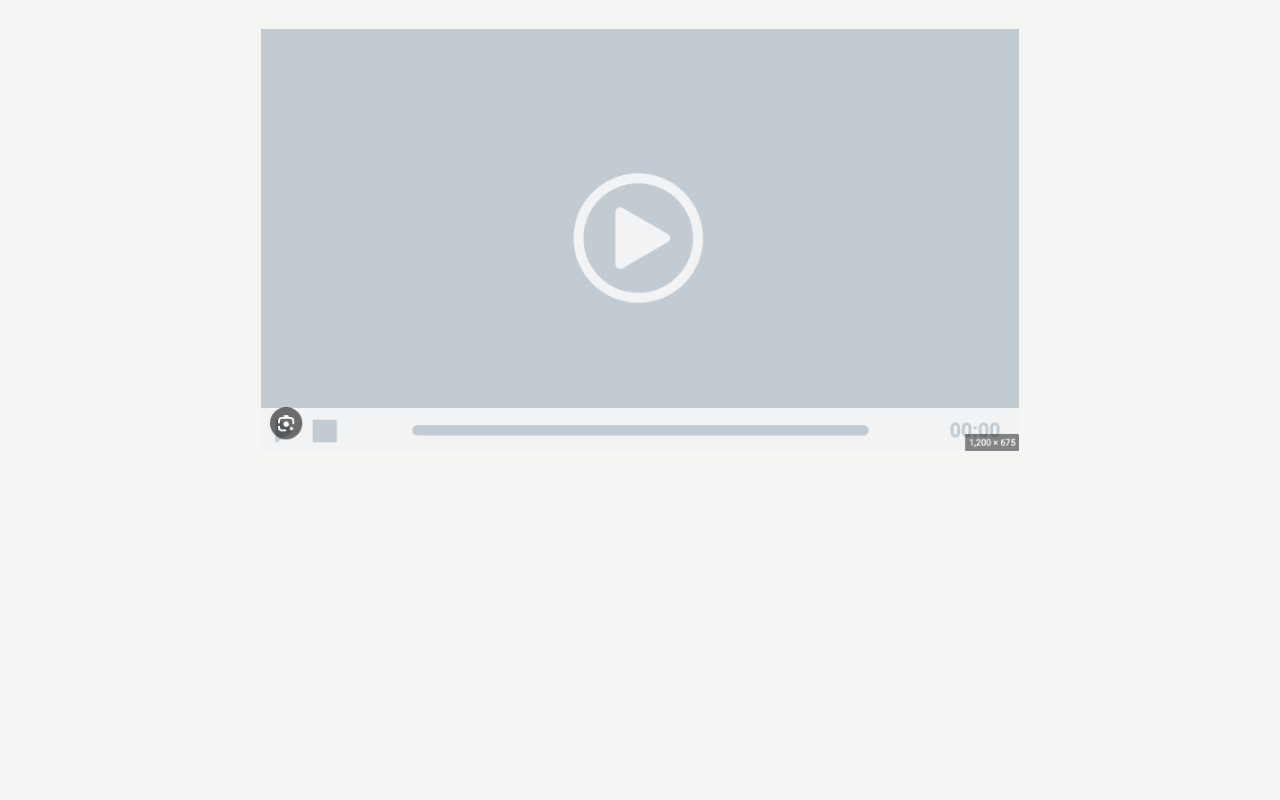
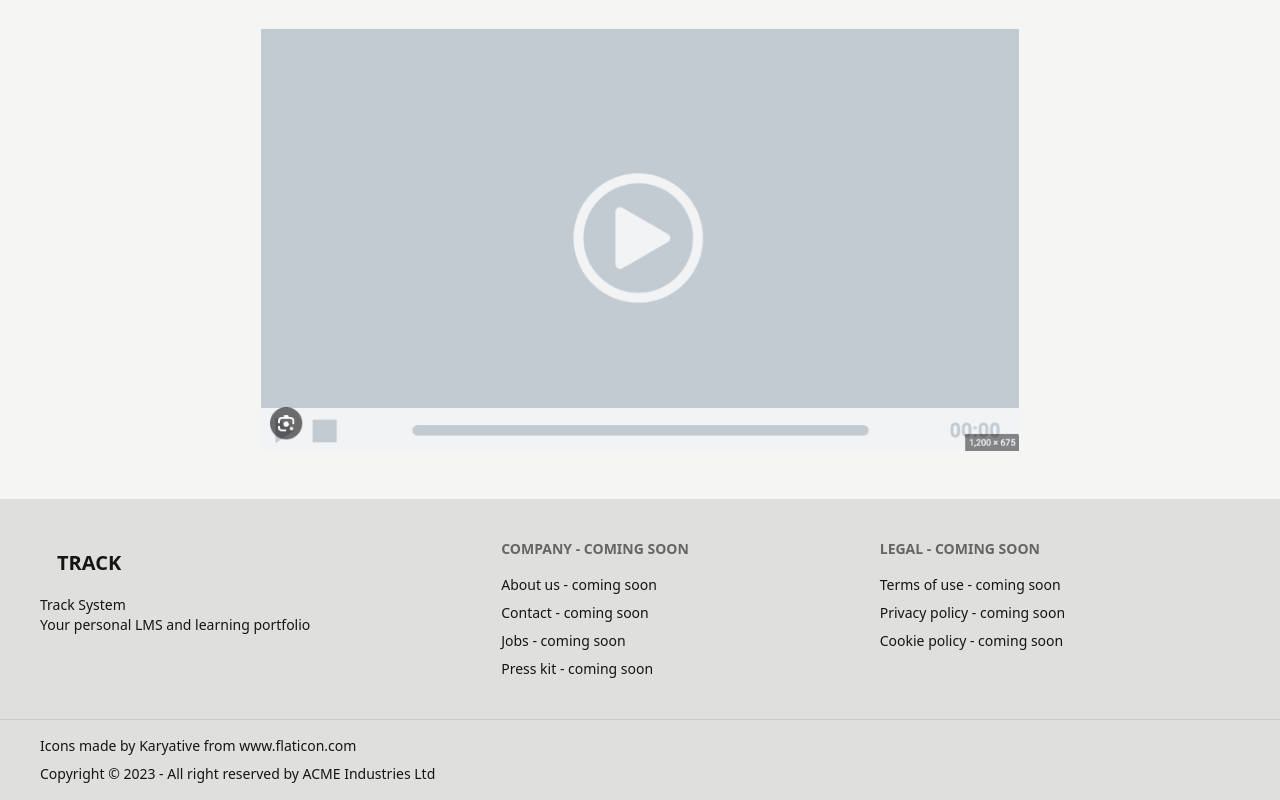
Before and after one commit to CassandraGoose/track-learning-system, a Next.js app: page / in a window 1280 px wide. Shown: the part 2262-3062 px from the top of the page. Before the commit the page ends 2761 px from the top, so only its background shows below. Built offline with nearby package versions, Linux system fonts and the light colour scheme.

Commit message:
add site footer

```diff
--- a/src/components/Layout.tsx
+++ b/src/components/Layout.tsx
@@ -1,4 +1,5 @@
 import Navbar from './Navbar';
+import SiteFooter from './SiteFooter';
 import { Children } from '../lib/interface';
 
 export default function Layout({ children }: Children) {
@@ -6,6 +7,7 @@ export default function Layout({ children }: Children) {
     <>
       <Navbar />
         <main>{children}</main>
+      <SiteFooter />
     </>
   )
 }
--- a/src/components/PathwayProgressDetails.tsx
+++ b/src/components/PathwayProgressDetails.tsx
@@ -11,7 +11,6 @@ export default function PathwayProgressDetails({
   return (
     <div className="flex justify-center items-start mt-0">
       {contentAreas.map((contentArea: ContentArea) => (
-        <>
         <div
           key={contentArea.id}
           className="w-full border border-base-300 bg-base-200 mt-16 rounded-md p-4"
@@ -30,9 +29,7 @@ export default function PathwayProgressDetails({
                 {collapsed ? "+" : "-"}
               </button>
             </div>
-              <p data-cy="content-area-description">
-                {contentArea.description}
-              </p>
+            <p data-cy="content-area-description">{contentArea.description}</p>
             <div className="flex items-center justify-center pt-8">
               <p className="font-thin" data-cy="competency-progress">
                 3/7 competencies met
@@ -77,7 +74,6 @@ export default function PathwayProgressDetails({
             </table>
           </div>
         </div>
-        </>
       ))}
     </div>
   );
--- /dev/null
+++ b/src/components/SiteFooter.tsx
@@ -0,0 +1,57 @@
+import Link from "next/link";
+
+function SiteFooter() {
+  return (
+    <>
+      <footer className="footer p-10 bg-base-200 text-base-content">
+        <aside>
+          <Link
+            href="/"
+            className="btn btn-ghost normal-case text-xl"
+            data-cy="home-link"
+          >
+            TRACK
+          </Link>
+          <p>
+            Track System
+            <br />
+            Your personal LMS and learning portfolio
+          </p>
+        </aside>
+        <nav>
+          <header className="footer-title">Company - coming soon</header>
+          <a className="link link-hover">About us - coming soon</a>
+          <a className="link link-hover">Contact - coming soon</a>
+          <a className="link link-hover">Jobs - coming soon</a>
+          <a className="link link-hover">Press kit - coming soon</a>
+        </nav>
+        <nav>
+          <header className="footer-title">Legal - coming soon</header>
+          <a className="link link-hover">Terms of use - coming soon</a>
+          <a className="link link-hover">Privacy policy - coming soon</a>
+          <a className="link link-hover">Cookie policy - coming soon</a>
+        </nav>
+      </footer>
+      <footer className="footer px-10 py-4 border-t bg-base-200 text-base-content border-base-300">
+        <aside>
+          <p>
+            Icons made by{" "}
+            <a
+              href="https://www.flaticon.com/authors/karyative"
+              title="Karyative"
+            >
+              Karyative
+            </a>{" "}
+            from{" "}
+            <a href="https://www.flaticon.com/" title="Flaticon">
+              www.flaticon.com
+            </a>
+          </p>
+          <p>Copyright © 2023 - All right reserved by ACME Industries Ltd</p>
+        </aside>
+      </footer>
+    </>
+  );
+}
+
+export default SiteFooter;
```
Lines whose indentation alone changed are shown as unchanged.
